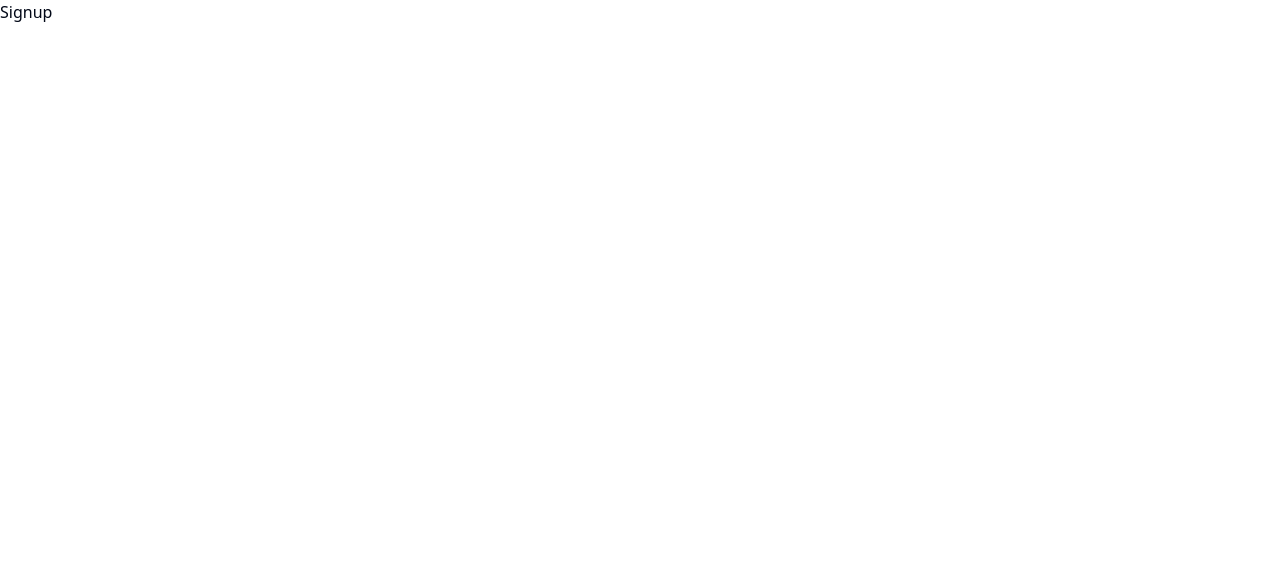
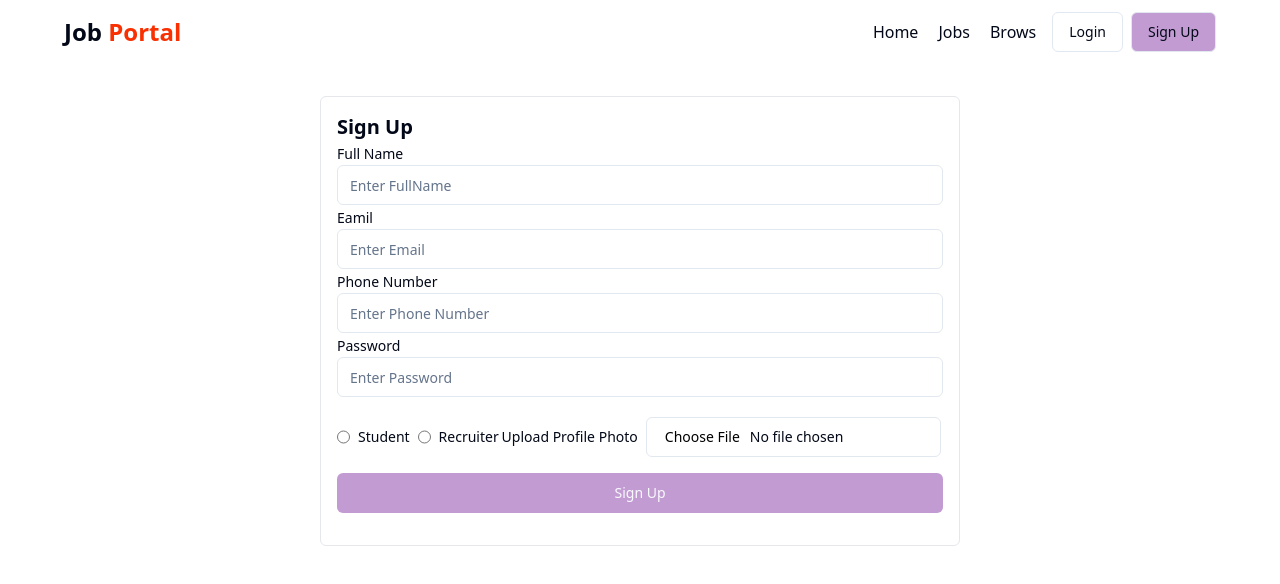
Before and after one commit to Tamoghna35/job_portal, a React (Vite) app in the folder frontend/: page /signup in a window 1280 px wide. Shown: the top 584 px of the page. Built offline with nearby package versions, Linux system fonts and the light colour scheme.

Commit message:
basic signup form design done.

```diff
--- a/frontend/package.json
+++ b/frontend/package.json
@@ -11,7 +11,9 @@
   },
   "dependencies": {
     "@radix-ui/react-avatar": "^1.1.0",
+    "@radix-ui/react-label": "^2.1.0",
     "@radix-ui/react-popover": "^1.1.1",
+    "@radix-ui/react-radio-group": "^1.2.0",
     "@radix-ui/react-slot": "^1.1.0",
     "@reduxjs/toolkit": "^2.2.7",
     "axios": "^1.7.7",
--- a/frontend/src/components/auth/Signup.jsx
+++ b/frontend/src/components/auth/Signup.jsx
@@ -1,9 +1,82 @@
-import React from 'react'
+import React from "react";
+import Navbar1 from "../shared/Navbar1";
+import { Label } from "@/components/ui/label";
+import { Input } from "@/components/ui/input";
+import { RadioGroup, RadioGroupItem } from "@/components/ui/radio-group";
+import { Button } from "@/components/ui/button";
+
 
 const Signup = () => {
   return (
-    <div>Signup</div>
-  )
-}
+    <div>
+      <Navbar1 />
+      <div className="flex max-w-7xl justify-center items-center mx-auto">
+        <form className="w-1/2 border border-gray-200 rounded-md p-4 my-10">
+          <h1 className="font-bold text-xl ">Sign Up</h1>
+          <div>
+            <Label>Full Name</Label>
+            <Input type="text" placeholder="Enter FullName" name="fullname" />
+          </div>
+          <div>
+            <Label>Eamil</Label>
+            <Input type="email" placeholder="Enter Email" name="email" />
+          </div>
+          <div>
+            <Label>Phone Number</Label>
+            <Input
+              type="number"
+              placeholder="Enter Phone Number"
+              name="phonnumber"
+            />
+          </div>
+          <div>
+            <Label>Password</Label>
+            <Input
+              type="password"
+              placeholder="Enter Password"
+              name="password"
+            />
+          </div>
+          <div className="mt-5 flex justify-between items-center">
+            <RadioGroup defaultValue="option-one" className="flex">
+              <div className="flex items-center space-x-2">
+                <Input
+                  type="radio"
+                  name="role"
+                  value="student"
+                  className="cursor-pointer"
+                />
+                <Label htmlFor="option-one">Student</Label>
+              </div>
+              <div className="flex items-center space-x-2">
+                <Input
+                  type="radio"
+                  name="role"
+                  value="recruiter"
+                  className="cursor-pointer"
+                />
+                <Label htmlFor="option-two">Recruiter</Label>
+              </div>
+            </RadioGroup>
+            <div className="flex justify-center items-center gap-2">
+              <Label>Upload Profile Photo</Label>
+              <Input
+                accept="image/*"
+                type="file"
+                className="cursor-pointer w-2/3"
+              />
+            </div>
+          </div>
+          <Button
+            type="submit"
+            className="w-full my-4 bg-[#c39bd3] hover:bg-[#c477e2]"
+          >
+            Sign Up
+          </Button>
+        </form>
+      </div>
+    </div>
+  );
+};
 
-export default Signup
+export default Signup;
--- a/frontend/src/components/shared/Navbar1.jsx
+++ b/frontend/src/components/shared/Navbar1.jsx
@@ -25,7 +25,7 @@
             <Link to="/signup">
               <Button
                 variant="outline"
-                className="bg-[#6A38C2] hover:bg-[#572e9e]"
+                className="bg-[#c39bd3] hover:bg-[#c070e0]"
               >
                 Sign Up
               </Button>
--- /dev/null
+++ b/frontend/src/components/ui/input.jsx
@@ -0,0 +1,19 @@
+import * as React from "react"
+
+import { cn } from "@/lib/utils"
+
+const Input = React.forwardRef(({ className, type, ...props }, ref) => {
+  return (
+    (<input
+      type={type}
+      className={cn(
+        "flex h-10 w-full rounded-md border border-input bg-background px-3 py-2 text-sm ring-offset-background file:border-0 file:bg-transparent file:text-sm file:font-medium placeholder:text-muted-foreground focus-visible:outline-none focus-visible:ring-2 focus-visible:ring-ring focus-visible:ring-offset-2 disabled:cursor-not-allowed disabled:opacity-50",
+        className
+      )}
+      ref={ref}
+      {...props} />)
+  );
+})
+Input.displayName = "Input"
+
+export { Input }
--- /dev/null
+++ b/frontend/src/components/ui/label.jsx
@@ -0,0 +1,16 @@
+import * as React from "react"
+import * as LabelPrimitive from "@radix-ui/react-label"
+import { cva } from "class-variance-authority";
+
+import { cn } from "@/lib/utils"
+
+const labelVariants = cva(
+  "text-sm font-medium leading-none peer-disabled:cursor-not-allowed peer-disabled:opacity-70"
+)
+
+const Label = React.forwardRef(({ className, ...props }, ref) => (
+  <LabelPrimitive.Root ref={ref} className={cn(labelVariants(), className)} {...props} />
+))
+Label.displayName = LabelPrimitive.Root.displayName
+
+export { Label }
--- /dev/null
+++ b/frontend/src/components/ui/radio-group.jsx
@@ -0,0 +1,29 @@
+import * as React from "react"
+import * as RadioGroupPrimitive from "@radix-ui/react-radio-group"
+import { Circle } from "lucide-react"
+
+import { cn } from "@/lib/utils"
+
+const RadioGroup = React.forwardRef(({ className, ...props }, ref) => {
+  return (<RadioGroupPrimitive.Root className={cn("grid gap-2", className)} {...props} ref={ref} />);
+})
+RadioGroup.displayName = RadioGroupPrimitive.Root.displayName
+
+const RadioGroupItem = React.forwardRef(({ className, ...props }, ref) => {
+  return (
+    (<RadioGroupPrimitive.Item
+      ref={ref}
+      className={cn(
+        "aspect-square h-4 w-4 rounded-full border border-primary text-primary ring-offset-background focus:outline-none focus-visible:ring-2 focus-visible:ring-ring focus-visible:ring-offset-2 disabled:cursor-not-allowed disabled:opacity-50",
+        className
+      )}
+      {...props}>
+      <RadioGroupPrimitive.Indicator className="flex items-center justify-center">
+        <Circle className="h-2.5 w-2.5 fill-current text-current" />
+      </RadioGroupPrimitive.Indicator>
+    </RadioGroupPrimitive.Item>)
+  );
+})
+RadioGroupItem.displayName = RadioGroupPrimitive.Item.displayName
+
+export { RadioGroup, RadioGroupItem }
```
Also changed, not shown: 1 other file (tests, documents, lock files or other folders).
